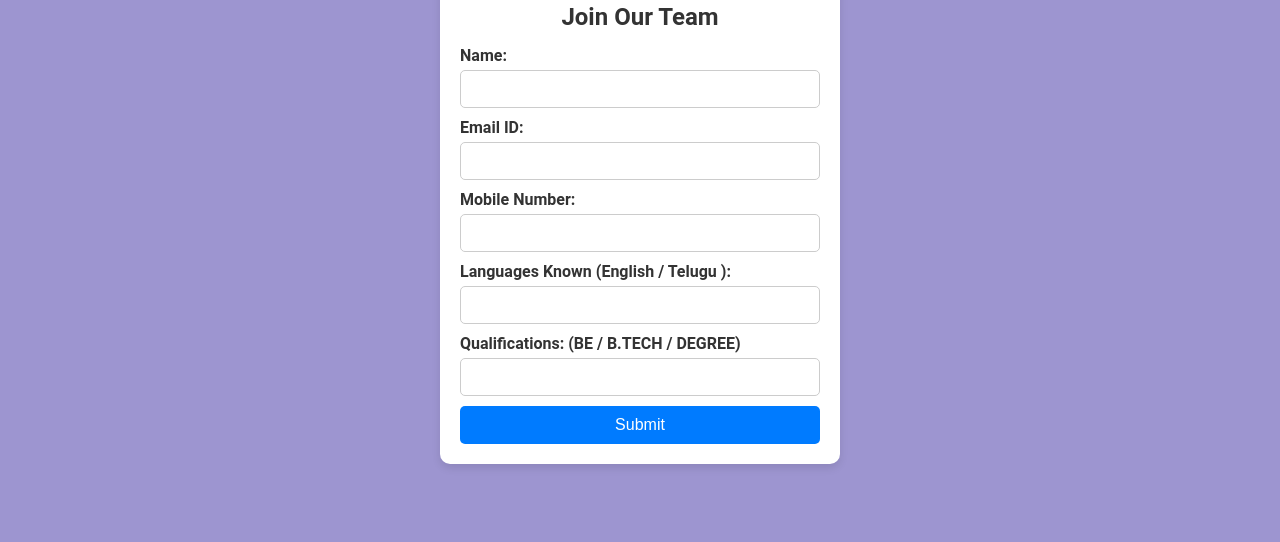
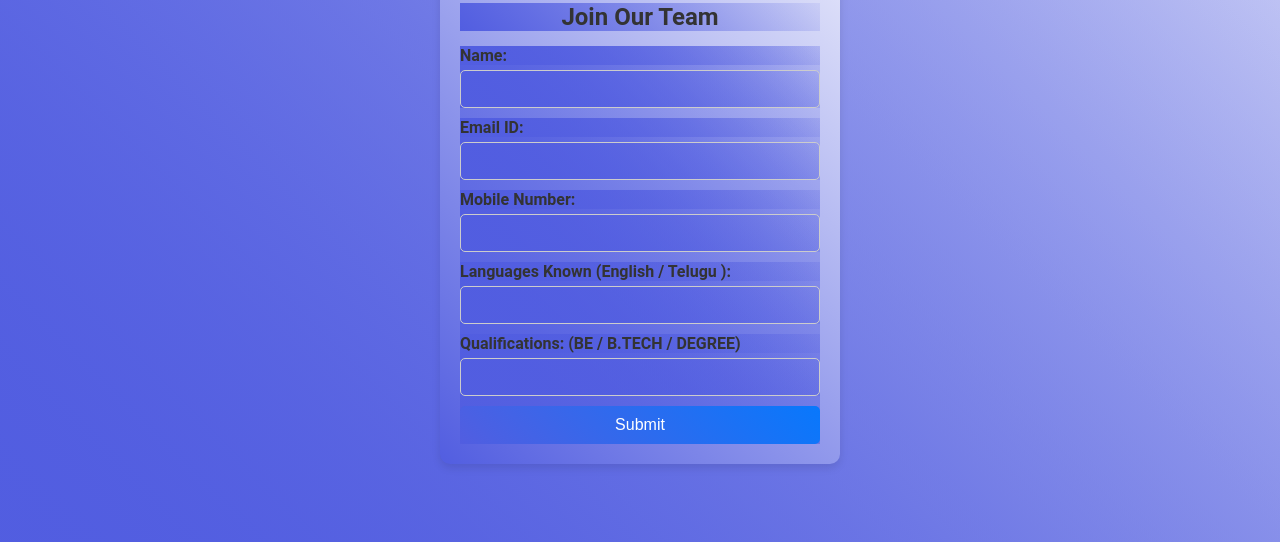
Before and after one commit to DileepOttikunta/IKCN, a plain HTML site: page Carrer.html in a window 1280 px wide. Shown: the part 258-800 px from the top of the page. Drawn offline with Linux system fonts and the light colour scheme.

Commit message:
Update carrer.css
Background color Updated

```diff
--- a/carrer.css
+++ b/carrer.css
@@ -2,11 +2,12 @@
     box-sizing: border-box;
     margin: 0;
     padding: 0;
+     background: linear-gradient(45deg, hsl(235, 70%, 60%), hsla(235, 70%, 60%, 0.1));
+
 }
 
 body {
     font-family: 'Roboto', sans-serif;
-    background-color: #22109671;
     display: flex;
     justify-content: center;
     align-items: center;
```
